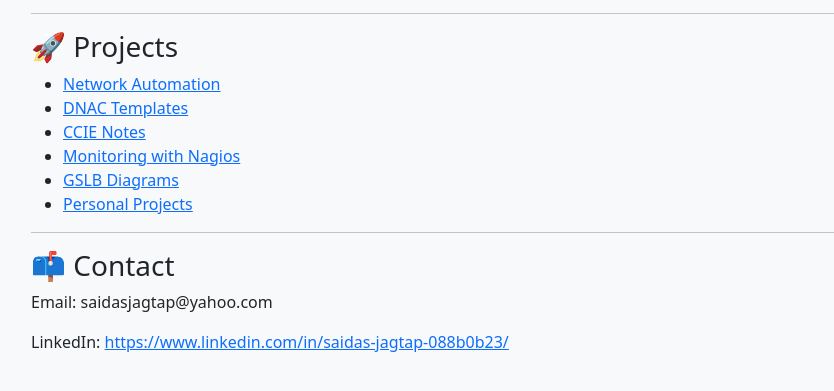
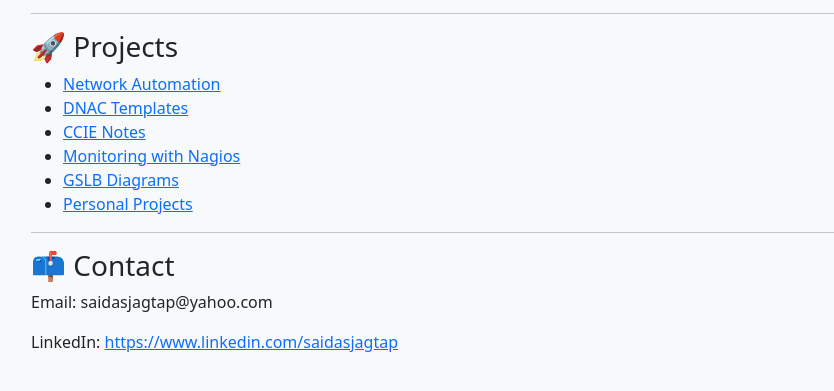
Before and after one commit to saidasjagtap/saidasjagtap.github.io, a plain HTML site: page index.html in a window 1280 px wide. Shown: the part 145-536 px from the top of the page, without its empty margins (51-885 px from the left). Drawn offline with nearby package versions, Linux system fonts and the light colour scheme.

Commit message:
Update index.html

```diff
--- a/index.html
+++ b/index.html
@@ -27,7 +27,7 @@
 
     <h3>📫 Contact</h3>
     <p>Email: saidasjagtap@yahoo.com</p>
-    <p>LinkedIn: <a href="#">https://www.linkedin.com/in/saidas-jagtap-088b0b23/</a></p>
+    <p>LinkedIn: <a href="https://www.linkedin.com/in/saidas-jagtap-088b0b23/">https://www.linkedin.com/saidasjagtap</a></p>
   </div>
 </body>
 </html>
```
